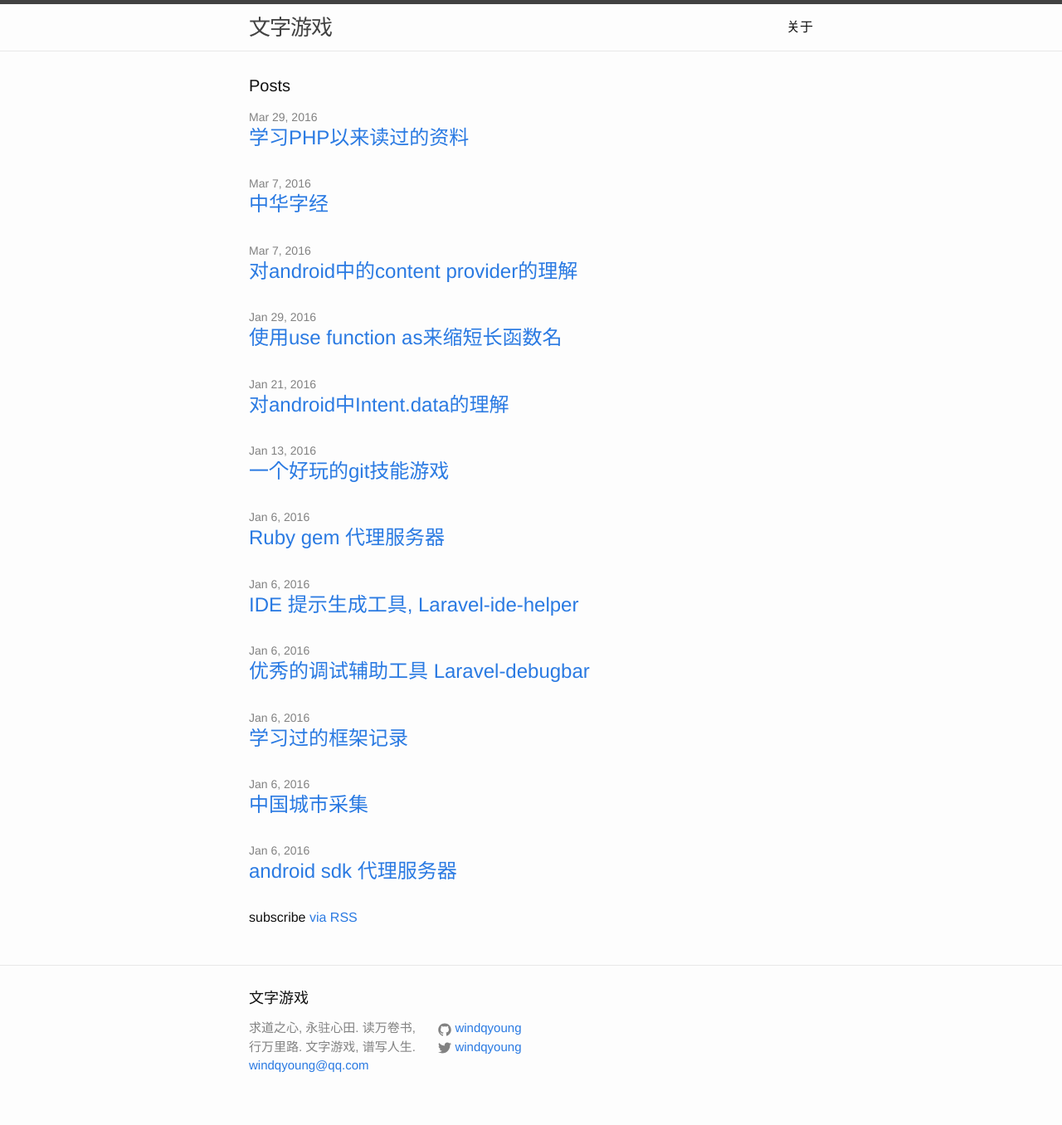
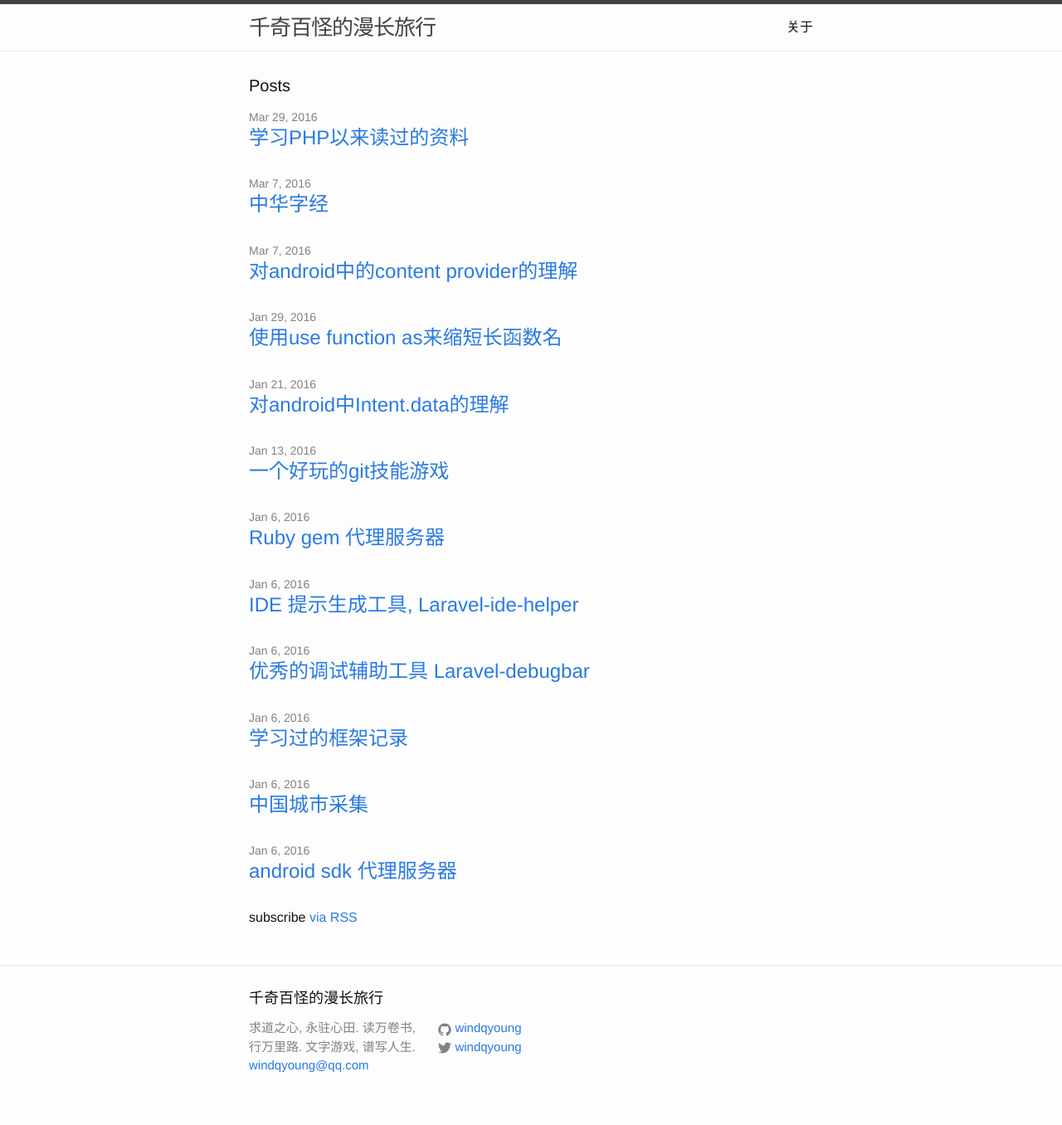
Before and after one commit to windqyoung/windqyoung.github.io, a Jekyll site: the page built from index.html, in a window 1280 px wide. Shown: the whole page at 83% size. Built offline with Jekyll 4.4.1, drawn with Linux system fonts in a browser that asks for light colours; nearby versions of some CDN libraries.

Commit message:
change title

```diff
--- a/_config.yml
+++ b/_config.yml
@@ -6,7 +6,7 @@
 # 'jekyll serve'. If you change this file, please restart the server process.
 
 # Site settings
-title: 文字游戏
+title: 千奇百怪的漫长旅行
 email: windqyoung@qq.com
 description: > # this means to ignore newlines until "baseurl:"
     日常学习使用心得.
```
